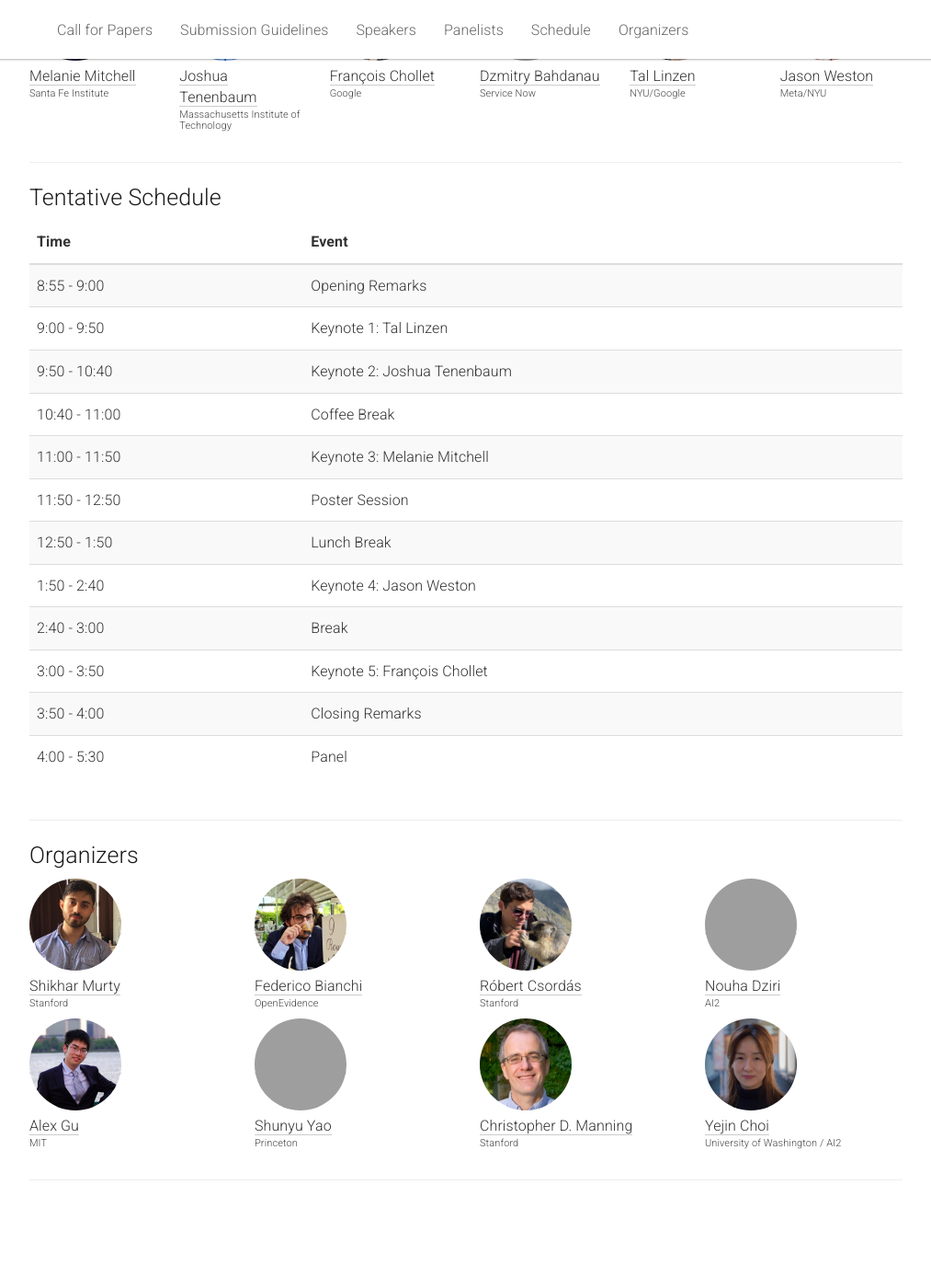
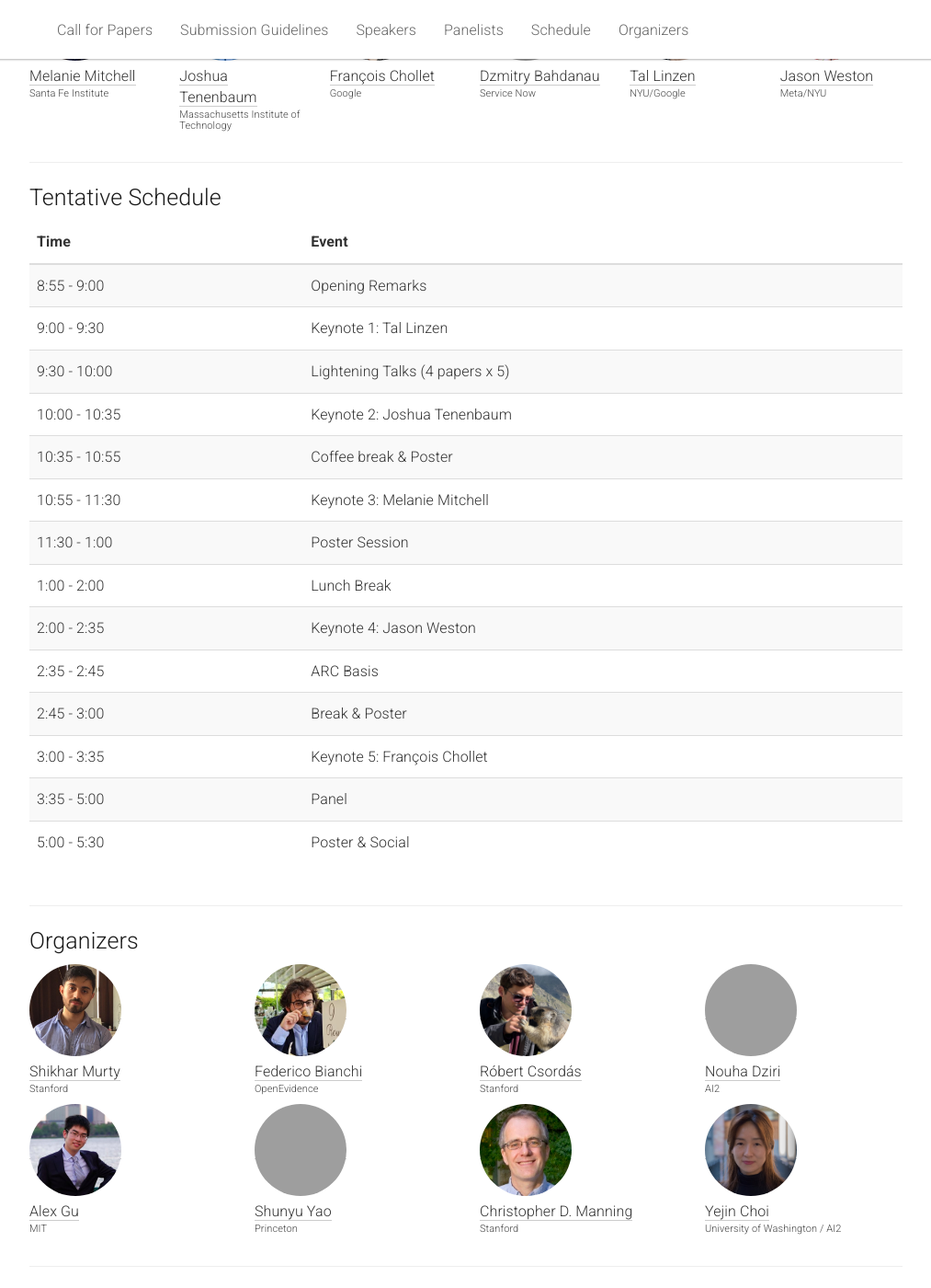
Before and after one commit to s2r-at-scale-workshop/s2r-at-scale-workshop.github.io, a Jekyll site: the page built from _pages/home.md, in a window 1280 px wide and 1400 px high, scrolled down 1753 px, cut to the strip 0-1400 px from the top of the window. Shown: the whole strip at 92% size, without its empty margins (133-1146 px from the left). Built offline with Jekyll 4.4.1, drawn with Linux system fonts in a browser that asks for light colours; before the commit the page ends 3059 px from its top, so only the background shows below that; grey boxes are pictures that could not be loaded.

Commit message:
new schedule

```diff
--- a/_pages/home.md
+++ b/_pages/home.md
@@ -254,48 +254,56 @@ acknowledgements: ""
           <td>Opening Remarks</td>
         </tr>
         <tr>
-          <td>9:00 - 9:50</td>
+          <td>9:00 - 9:30</td>
           <td>Keynote 1: Tal Linzen</td>
         </tr>
         <tr>
-          <td>9:50 - 10:40</td>
+          <td>9:30 - 10:00</td>
+          <td>Lightening Talks (4 papers x 5)</td>
+        </tr>
+        <tr>
+          <td>10:00 - 10:35</td>
           <td>Keynote 2: Joshua Tenenbaum</td>
         </tr>
         <tr>
-          <td>10:40 - 11:00</td>
-          <td>Coffee Break</td>
+          <td>10:35 - 10:55</td>
+          <td>Coffee break & Poster</td>
         </tr>
         <tr>
-          <td>11:00 - 11:50</td>
+          <td>10:55 - 11:30</td>
           <td>Keynote 3: Melanie Mitchell</td>
         </tr>
         <tr>
-          <td>11:50 - 12:50</td>
+          <td>11:30 - 1:00</td>
           <td>Poster Session</td>
         </tr>
         <tr>
-          <td>12:50 - 1:50</td>
+          <td>1:00 - 2:00</td>
           <td>Lunch Break</td>
         </tr>
         <tr>
-          <td>1:50 - 2:40</td>
+          <td>2:00 - 2:35</td>
           <td>Keynote 4: Jason Weston</td>
         </tr>
         <tr>
-          <td>2:40 - 3:00</td>
-          <td>Break</td>
+          <td>2:35 - 2:45</td>
+          <td>ARC Basis</td>
         </tr>
         <tr>
-          <td>3:00 - 3:50</td>
+          <td>2:45 - 3:00</td>
+          <td>Break & Poster</td>
+        </tr>
+        <tr>
+          <td>3:00 - 3:35</td>
           <td>Keynote 5: François Chollet</td>
         </tr>
         <tr>
-          <td>3:50 - 4:00</td>
-          <td>Closing Remarks</td>
+          <td>3:35 - 5:00</td>
+          <td>Panel</td>
         </tr>
         <tr>
-          <td>4:00 - 5:30</td>
-          <td>Panel</td>
+          <td>5:00 - 5:30</td>
+          <td>Poster & Social</td>
         </tr>
       </tbody>
     </table>
```
